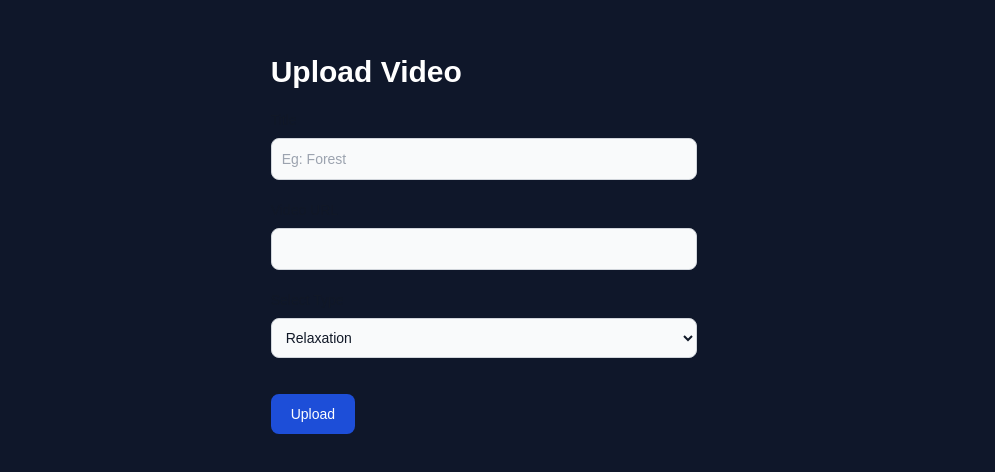
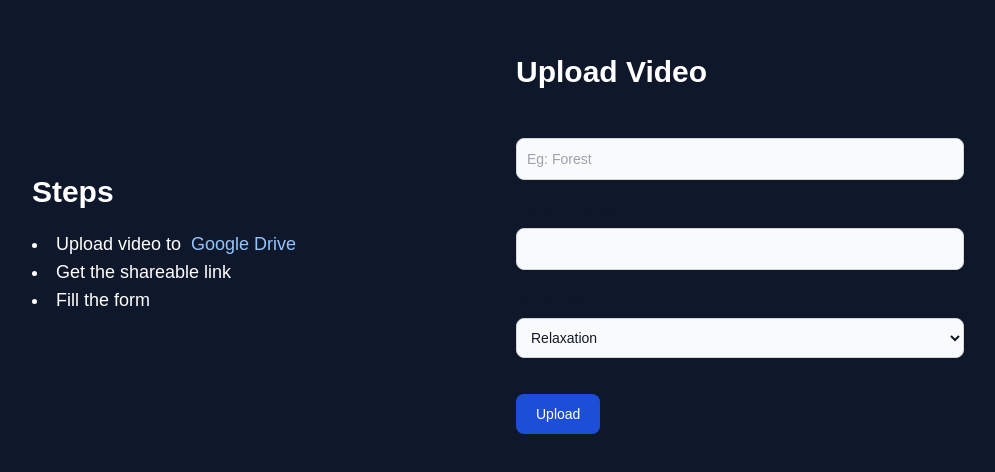
Before and after one commit to Basith-P/Enscape-VR, a React (Vite) app: page /dashboard in a window 1280 px wide. Shown: the part 156-628 px from the top of the page, without its empty margins (156-1151 px from the left). Built offline with nearby package versions, Linux system fonts and the light colour scheme.

Commit message:
feat: add steps in dashboard

```diff
--- a/src/components/admin/AdminHome.jsx
+++ b/src/components/admin/AdminHome.jsx
@@ -2,12 +2,33 @@ import React from "react";
 
 const AdminHome = () => {
   return (
-    <div className="min-h-screen flex flex-col justify-center items-center bg-slate-900">
-      <form className="mx-auto w-1/3">
+    <div className="grid grid-cols-2 bg-slate-900 min-h-screen">
+      <div className="text-white flex w-full justify-center items-center">
+        <div>
+          <p className="text-3xl font-semibold text-white mb-5">Steps</p>
+          <ul className="list-disc list-inside text-lg">
+            <li>
+              Upload video to &nbsp;
+              <a
+                href="https://drive.google.com/drive/folders/1HaHeHK-3fcFNfdvyinW2Np5QdcMXZZeZ?usp=sharing"
+                target="_blank"
+                rel="noreferrer"
+                className="text-blue-300"
+              >
+                Google Drive
+              </a>
+            </li>
+            <li>Get the shareable link</li>
+            <li>Fill the form</li>
+          </ul>
+        </div>
+      </div>
+      <div className="flex w-full flex-col justify-center">
+        <form className="w-full px-8 max-w-lg">
           <h1 className="text-3xl font-semibold text-white mb-5">Upload Video</h1>
           <div className="mb-5">
             <label
-            for="title"
+              htmlFor="title"
               className="block mb-2 text-sm font-medium text-gray-900 dark:text-white"
             >
               Title
@@ -22,10 +43,10 @@ const AdminHome = () => {
           </div>
           <div className="mb-5">
             <label
-            for="videoUrl"
+              htmlFor="videoUrl"
               className="block mb-2 text-sm font-medium text-gray-900 dark:text-white"
             >
-            Video URL
+              Google Drive Video URL
             </label>
             <input
               type="url"
@@ -36,7 +57,7 @@ const AdminHome = () => {
           </div>
           <div className="mb-5">
             <label
-            for="countries"
+              htmlFor="countries"
               className="block mb-2 text-sm font-medium text-gray-900 dark:text-white"
             >
               Select Type
@@ -57,6 +78,7 @@ const AdminHome = () => {
           </button>
         </form>
       </div>
+    </div>
   );
 };
 
```
Lines whose indentation alone changed are shown as unchanged.
